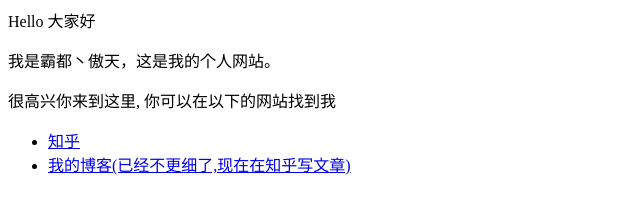
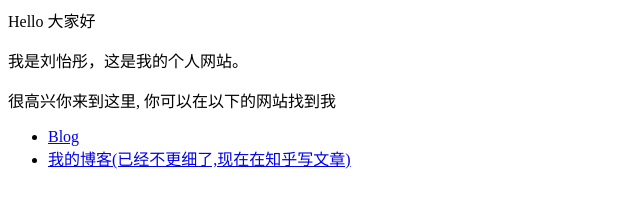
Before and after one commit to LiuYitong1/LiuYitong1.github.io, a plain HTML site: page index.html in a window 1280 px wide. Shown: the whole page, without its empty margins (0-640 px from the left). Drawn offline with Linux system fonts and the light colour scheme.

Commit message:
Update index.html

```diff
--- a/index.html
+++ b/index.html
@@ -1,8 +1,8 @@
 <p>Hello 大家好</p>
-<p>我是霸都丶傲天，这是我的个人网站。 </p>
+<p>我是刘怡彤，这是我的个人网站。 </p>
 <p>很高兴你来到这里, 你可以在以下的网站找到我</p>
 
 <ul>
-  <li> <a href="https://www.zhihu.com/people/AJLoveChina">知乎</a> </li>
+  <li> <a href="file:///C:/Users/86184/Desktop/%E7%BD%91%E9%A1%B5%E8%AE%BE%E8%AE%A1/%E5%AE%9E%E9%AA%8C8/sy8.html">Blog</a> </li>
   <li> <a href="http://hejie.nigeerhuo.com">我的博客(已经不更细了,现在在知乎写文章)</a> </li>
 </ul>
```
